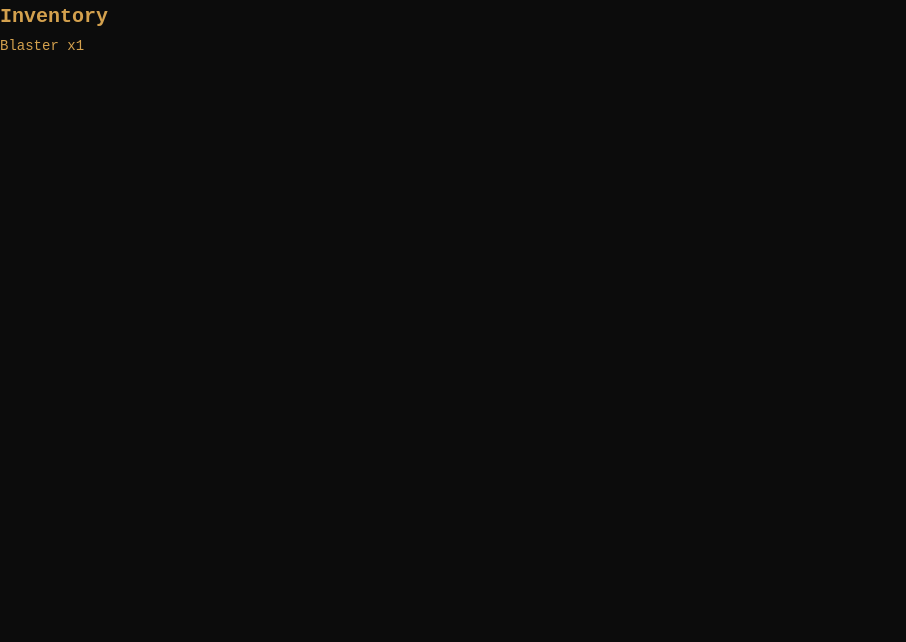
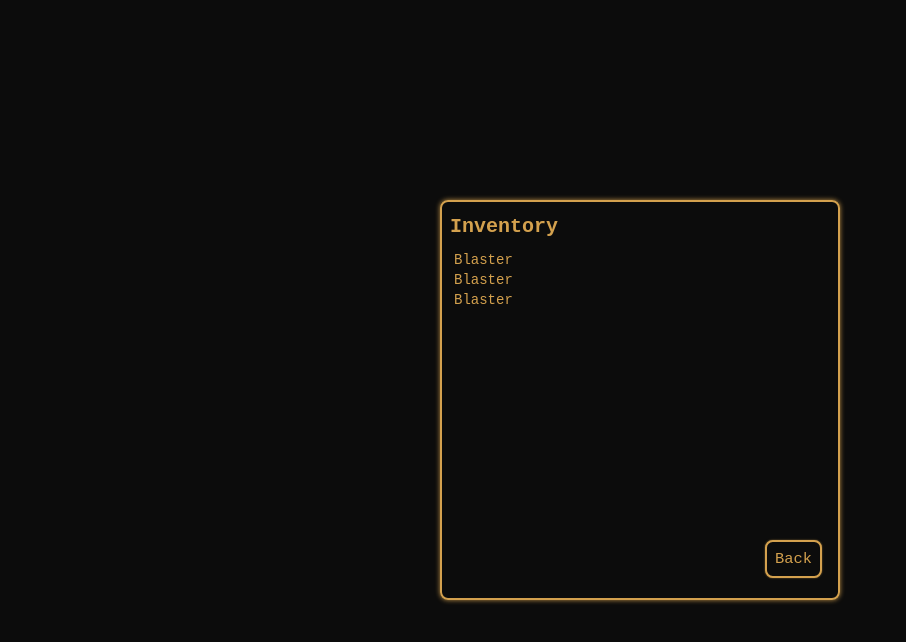
Before and after one commit to Acatera/dnd-ts, a Svelte app: page / in a window 1280 px wide. Both pictures are taken after a click on the button "Inventory". Shown: the top 642 px of the page, without its empty margins (0-906 px from the left). Built offline with nearby package versions, Linux system fonts and the light colour scheme.

Commit message:
Refine inventory window

```diff
--- a/src/components/Inventory.svelte
+++ b/src/components/Inventory.svelte
@@ -1,6 +1,8 @@
 <script lang="ts">
     import { inventoryStore } from "../stores/inventory";
     import { ItemStack } from "../types/ItemStack";
+    import { GameScreen, gameScreenStore } from "../stores/gameScreen";
+    import { attr } from "svelte/internal";
 
     let inventory: ItemStack[] = [];
 
@@ -8,6 +10,9 @@
         inventory = value;
     });
 
+    function goBack() {
+        gameScreenStore.update(() => GameScreen.Game);
+    }
 </script>
 
 <main>
@@ -15,7 +20,50 @@
 
     <ul>
         {#each inventory as itemStack}
-            <li>{itemStack.item.name} x{itemStack.quantity}</li>
+            {#if itemStack.quantity > 1}
+                <li>{itemStack.item.name} x{itemStack.quantity}</li>
+            {:else}
+                <li>{itemStack.item.name}</li>
+            {/if}
         {/each}
     </ul>
+
+    <button on:click={goBack}>Back</button>
 </main>
+
+<style>
+    /* Show center of screen  */
+    main {
+        position: fixed;
+        top: 50%;
+        left: 50%;
+        width: 50vh;
+        height: 50vh;
+        transform: translate(-50%, -50%);
+        padding: 0.5rem;
+        border-radius: 0.5rem;
+        border: 2px solid #d4a14e;
+        box-shadow: 0 0 5px rgba(212, 161, 78, 0.9);
+    }
+
+    main ul {
+        list-style-type: none;
+    }
+
+    main ul li {
+        margin: 0.25rem;
+    }
+
+    /* On hover, add shadow to text */
+    main ul li:hover {
+        text-shadow: 0 0 5px #d4a14e;
+        cursor: pointer;
+    }
+
+    /* Align button bottom right */
+    main button {
+        position: absolute;
+        bottom: 1rem;
+        right: 1rem;
+    }
+</style>
--- a/src/types/Player.ts
+++ b/src/types/Player.ts
@@ -120,6 +120,8 @@ export function createPlayer(): Player {
         armorSlots: armorSlots,
         inventory: [
             createItemStack(createItem("blaster"), 1),
+            createItemStack(createItem("blaster"), 1),
+            createItemStack(createItem("blaster"), 1),
         ],
         get maxHealth(): number {
             return this.skills.MaxHealth;
```
